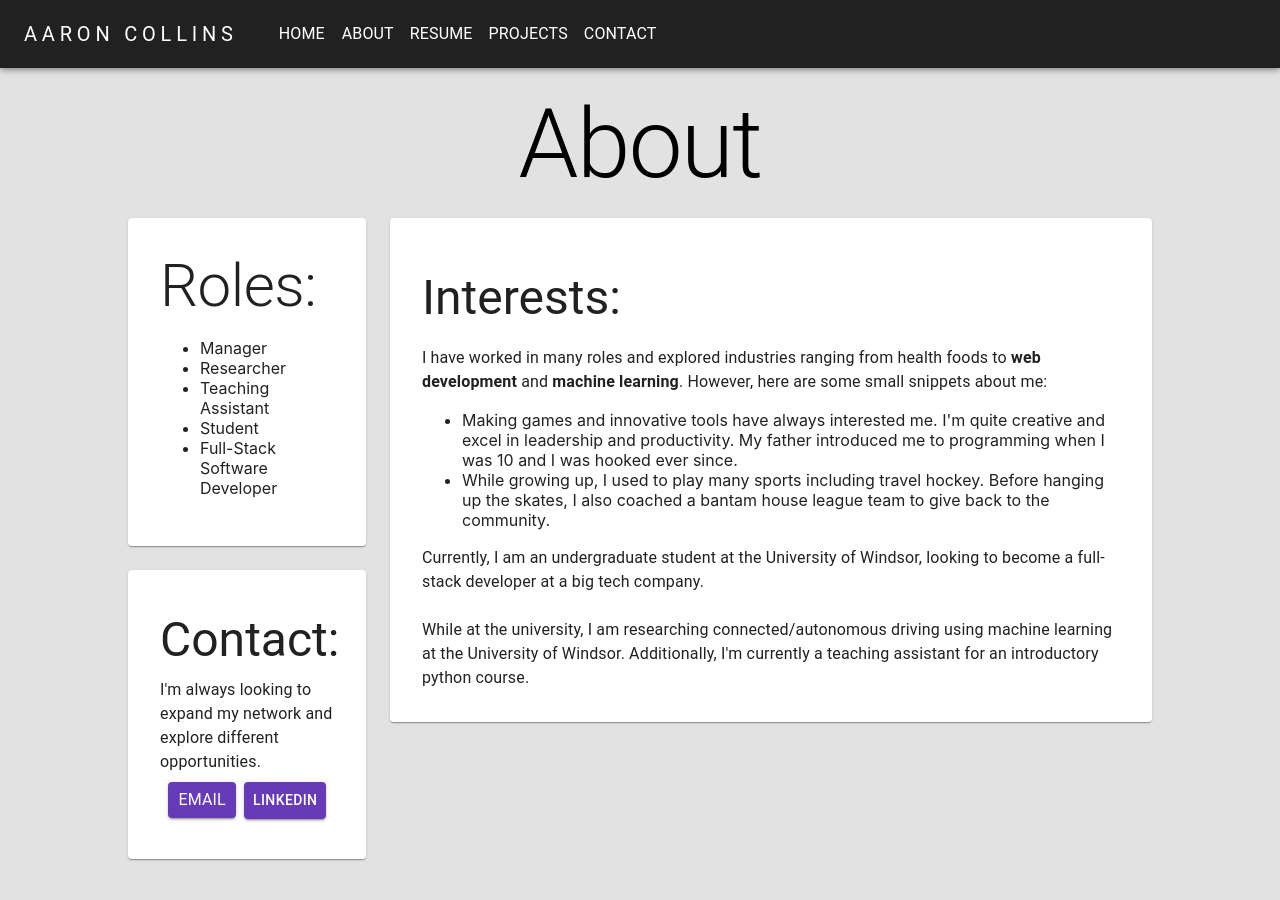
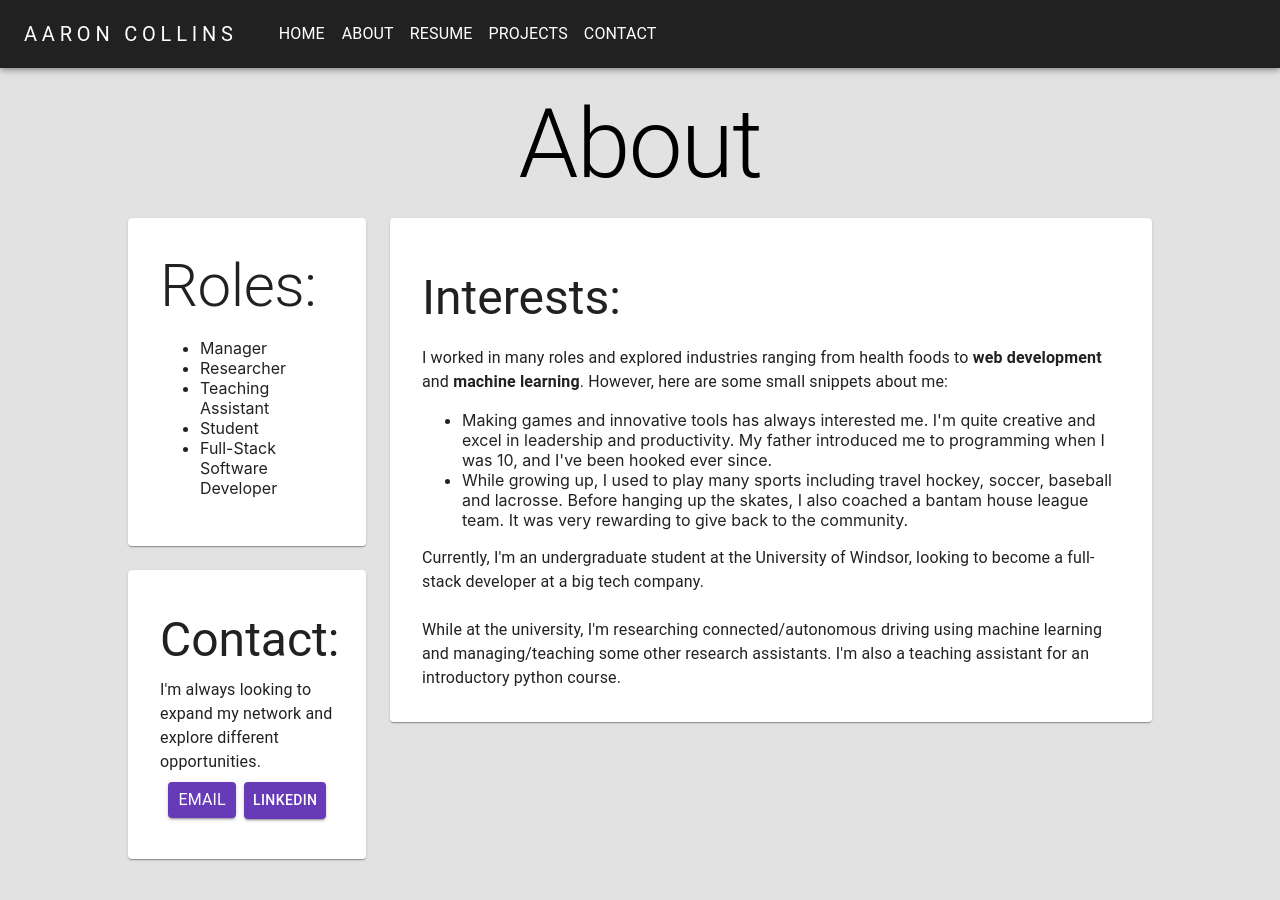
Before and after one commit to aaron777collins/aaron777collins.github.io, a React (Create React App) app: page /#/about in a window 1280 px wide. Shown: the top 900 px of the page. Built offline with nearby package versions, Linux system fonts and the light colour scheme.

Commit message:
fixed about me page text

```diff
--- a/src/pages/About/Interests/Interests.tsx
+++ b/src/pages/About/Interests/Interests.tsx
@@ -12,34 +12,32 @@ export default function Interests (props: IInterestsProps) {
                     Interests:
                   </Typography>
                   <Typography>
-                    I have worked in many roles and explored industries ranging
+                    I worked in many roles and explored industries ranging
                     from health foods to <b>web development</b> and{" "}
                     <b>machine learning</b>. However, here are some small
                     snippets about me:
                   </Typography>
                   <ul>
                     <li>
-                      Making games and innovative tools have always interested
+                      Making games and innovative tools has always interested
                       me. I'm quite creative and excel in leadership and
                       productivity. My father introduced me to programming when
-                      I was 10 and I was hooked ever since.
+                      I was 10, and I've been hooked ever since.
                     </li>
                     <li>
                       While growing up, I used to play many sports including
-                      travel hockey. Before hanging up the skates, I also
-                      coached a bantam house league team to give back to the
-                      community.
+                      travel hockey, soccer, baseball and lacrosse. Before hanging up the skates, I also
+                      coached a bantam house league team. It was very rewarding to give back to the community.
                     </li>
                   </ul>
                   <Typography>
-                    Currently, I am an undergraduate student at the University
+                    Currently, I'm an undergraduate student at the University
                     of Windsor, looking to become a full-stack developer at a
                     big tech company.
                     <br />
                     <br />
-                    While at the university, I am researching
-                    connected/autonomous driving using machine learning at the
-                    University of Windsor. Additionally, I'm currently a
+                    While at the university, I'm researching
+                    connected/autonomous driving using machine learning and managing/teaching some other research assistants. I'm also a
                     teaching assistant for an introductory python course.
                   </Typography>
                 </PaddedCard>
```
